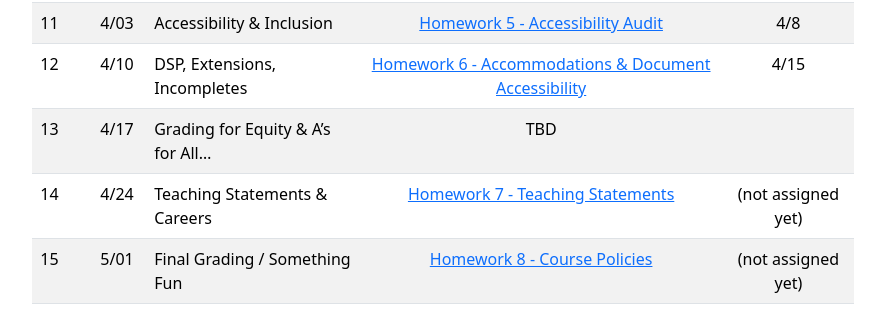
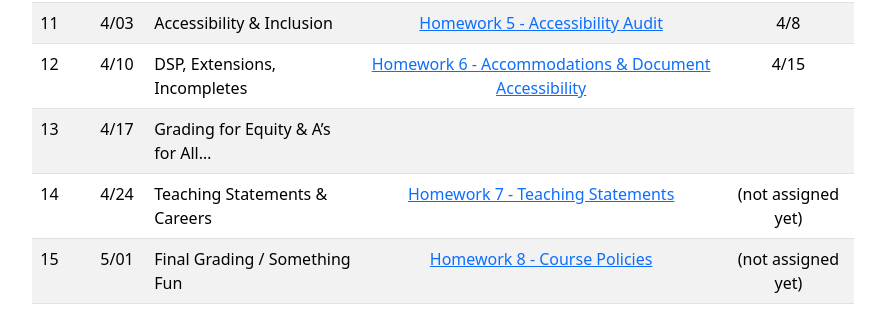
Before and after one commit to berkeley-cs302/sp26, a Jekyll site: the page built from index.md, in a window 1280 px wide and 900 px high, scrolled down 944 px. Shown: the part 142-455 px from the top of the window, without its empty margins (197-1082 px from the left). Built offline with Jekyll 4.4.1, drawn with Linux system fonts in a browser that asks for light colours; some web fonts are replaced.

Commit message:
Update index.md

```diff
--- a/index.md
+++ b/index.md
@@ -35,7 +35,7 @@ _Homework assignments which say "Spring 2025" at the top are last years versions
 | 10   | 3/27 | **Spring Break** |  |  |
 | 11   | 4/03 | Accessibility & Inclusion |[Homework 5 - Accessibility Audit][hw5] | 4/8 |
 | 12   | 4/10 | DSP, Extensions, Incompletes | [Homework 6 - Accommodations & Document Accessibility][hw6] | 4/15 |
-| 13   | 4/17 | Grading for Equity & A's for All... | TBD |  |
+| 13   | 4/17 | Grading for Equity & A's for All... |  |  |
 | 14   | 4/24 | Teaching Statements & Careers | [Homework 7 - Teaching Statements][hw7] | (not assigned yet)|
 | 15   | 5/01 | Final Grading / Something Fun | [Homework 8 - Course Policies][hw8] | (not assigned yet) |
 
```
